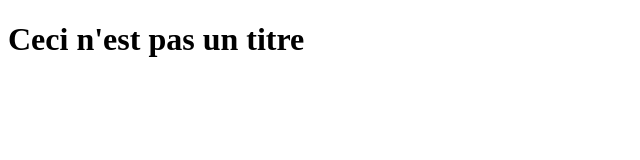
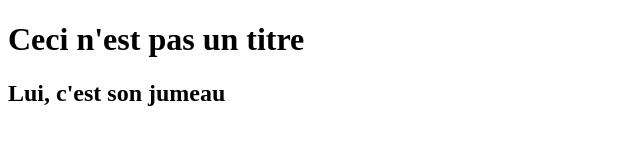
Before and after one commit to MyleneM49/helloWorld, a plain HTML site: page index.html in a window 1280 px wide. Shown: the whole page, without its empty margins (0-640 px from the left). Drawn offline with nearby package versions, Linux system fonts and the light colour scheme.

Commit message:
Ajout h2

```diff
--- a/index.html
+++ b/index.html
@@ -8,6 +8,7 @@
 </head>
 <body>
     <h1>Ceci n'est pas un titre</h1>
+    <h2>Lui, c'est son jumeau</h2>
     <div></div>
 </body>
 </html>
```
